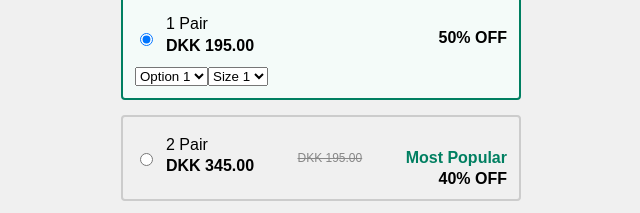
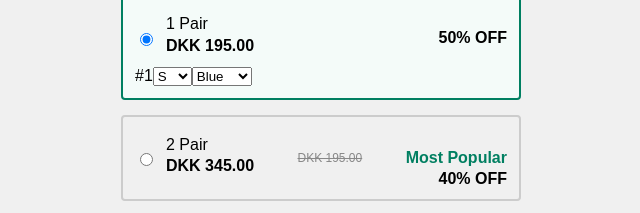
Before and after one commit to MD-Mujtaba/assessment, a plain HTML site: page index.html in a window 1280 px wide. Both pictures are taken after a click on the radio button "1 Pair". Shown: the part 217-430 px from the top of the page, 319-959 px from the left. Drawn offline with Linux system fonts and the light colour scheme.

Commit message:
Dynamic Number Of Dropdowns

```diff
--- a/script.js
+++ b/script.js
@@ -18,32 +18,59 @@ function selectOption(element) {
     radioButton.checked = true;
   }
 
+  // Get the "pair" id nested inside the selected "expandable" div
+  const pairId = element.querySelector('.pair label').getAttribute('for');
+
   // Check if the dropdowns have already been added, to avoid adding duplicates
   let dropdownContainer = element.querySelector('.dropdowns');
   if (!dropdownContainer) {
-      // Create the first dropdown and its expandable
-      const dropdown1 = document.createElement('select');
-      dropdown1.innerHTML = `
-        <option value="option1">Option 1</option>
-        <option value="option2">Option 2</option>
-        <option value="option3">Option 3</option>
+    // Create the dropdowns based on the pairId
+    let pairCount = parseInt(pairId.charAt(pairId.length - 1), 10);
+
+    // Calculate the total number of dropdowns (pairs * 2)
+    let totalDropdowns = pairCount * 2;
+
+    // Create an array to store the dropdown elements
+    const dropdowns = [];
+
+    // Create the required number of dropdowns and their options
+    for (let i = 1; i <= totalDropdowns; i++) {
+      const dropdown = document.createElement('select');
+      if (i % 2 === 1) {
+        dropdown.innerHTML = `
+          <option value="S">S</option>
+          <option value="M">M</option>
+          <option value="L">L</option>
+          <option value="XL">XL</option>
         `;
+      } else {
+        dropdown.innerHTML = `
+          <option value="Blue">Blue</option>
+          <option value="Green">Green</option>
+          <option value="Red">Red</option>
+        `;
+      }
+      dropdowns.push(dropdown);
+    }
 
-      // Create the second dropdown and its expandable
-      const dropdown2 = document.createElement('select');
-      dropdown2.innerHTML = `
-        <option value="size1">Size 1</option>
-        <option value="size2">Size 2</option>
-        <option value="size3">Size 3</option>
-      `;
-
-      // Create a div to contain both dropdowns
+    // Create a div to contain all dropdowns
     dropdownContainer = document.createElement('div');
     dropdownContainer.classList.add('dropdowns');
 
-      // Append the dropdowns to the container
-      dropdownContainer.appendChild(dropdown1);
-      dropdownContainer.appendChild(dropdown2);
+    // Append the dropdowns to the container with appropriate labels
+    for (let i = 0; i < dropdowns.length; i += 2) {
+      const pairLabel = document.createElement('label');
+      pairLabel.textContent = `#${(i / 2) + 1}`;
+
+      const pairDiv = document.createElement('div');
+      pairDiv.classList.add('pair-dropdowns');
+
+      pairDiv.appendChild(pairLabel);
+      pairDiv.appendChild(dropdowns[i]);
+      pairDiv.appendChild(dropdowns[i + 1]);
+
+      dropdownContainer.appendChild(pairDiv);
+    }
 
     // Add the dropdown container to the "expandable" div
     element.appendChild(dropdownContainer);
--- a/style.css
+++ b/style.css
@@ -105,3 +105,7 @@ body {
   border: 2px solid #007f61;
   background-color: #F4FBF9;
 }
+
+.margin-left{
+  margin-left: 10px;
+}
```
Lines whose indentation alone changed are shown as unchanged.
